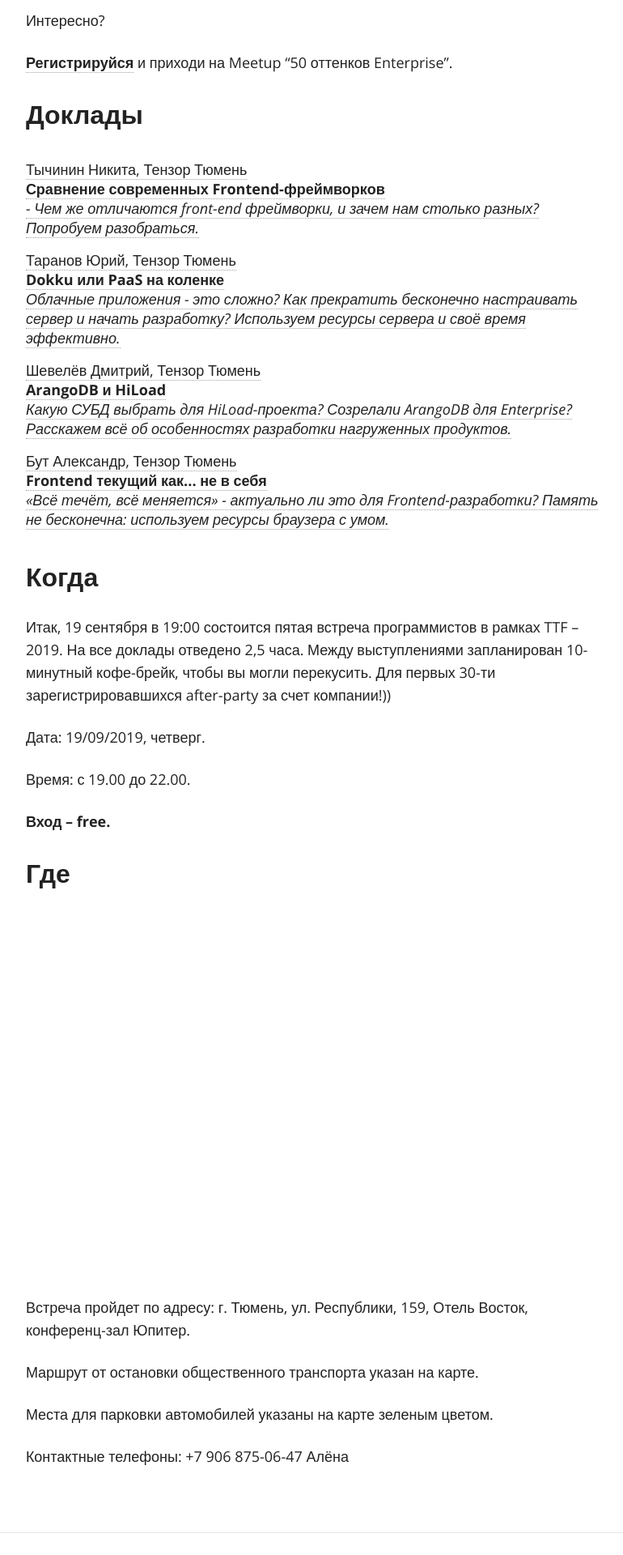
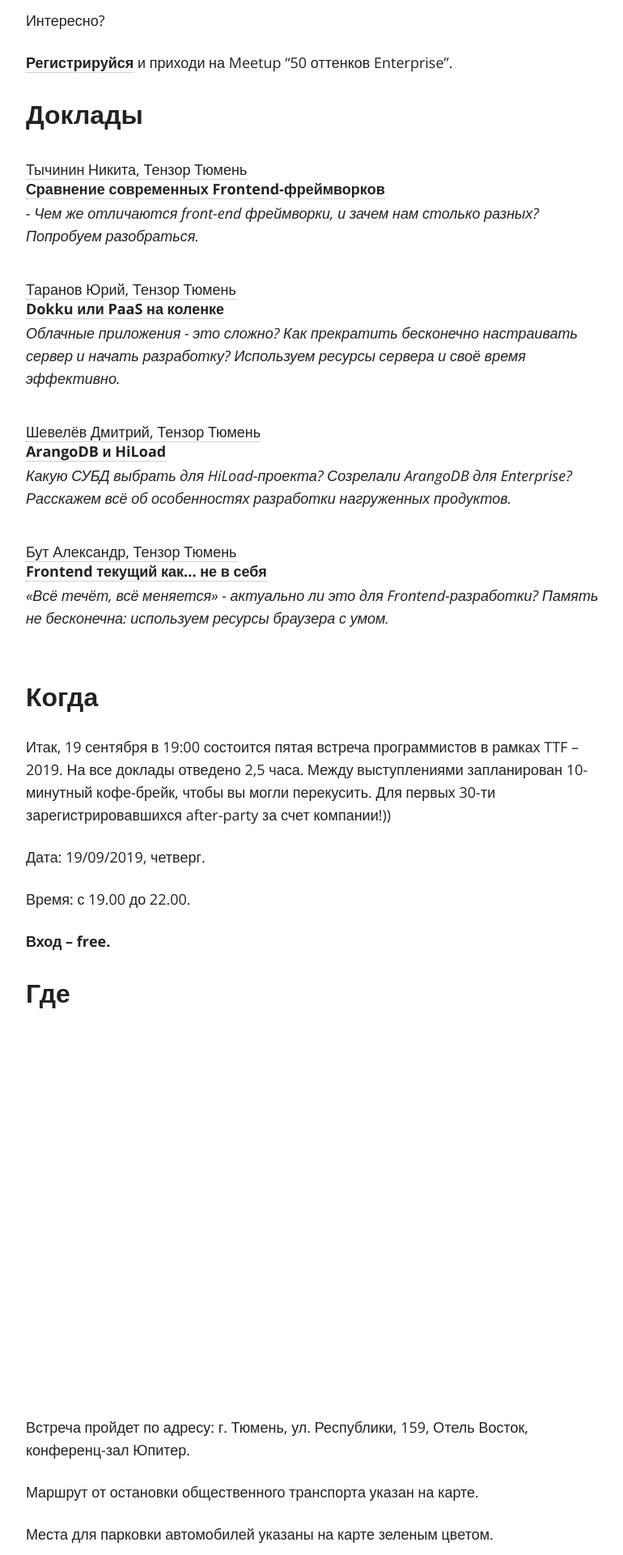
Before and after one commit to tmntensor/tmntensor.github.io, a Jekyll site: the page built from index.md, in a window 1280 px wide. Shown: the part 980-2900 px from the top of the page at 81% size, without its empty margins (254-1024 px from the left). Built offline with Jekyll 4.4.1, drawn with Linux system fonts in a browser that asks for light colours; nearby versions of some CDN libraries; comment, search, counter and statistics services are not loaded.

Commit message:
ahahaahhaahha

```diff
--- a/_sass/_site.scss
+++ b/_sass/_site.scss
@@ -278,6 +278,7 @@ b, i, strong, em, blockquote, p, q, span, figure, img, h1, h2, header, input, a,
 
 
 .micro-desc {
-	margin-top: 10px;
+	margin-top: 4px;
+	display: block;
 	font-style: italic;
 }
--- a/index.md
+++ b/index.md
@@ -31,7 +31,7 @@ TTF - ежегодная тусовка любителей кода, где мо
     {% endif %}
   {% if post.announce %}
   <li><a href="{{ site.url }}{{ post.url }}">{{ authorslist }}<br/><b>{{ post.title }}</b><br/>
-  <i class="micro-desc">{{ post.micro }}</i></a></li>
+  <p class="micro-desc">{{ post.micro }}</p></a></li>
   {% endif %}
   {% endif %}
 {% endfor %}
```
